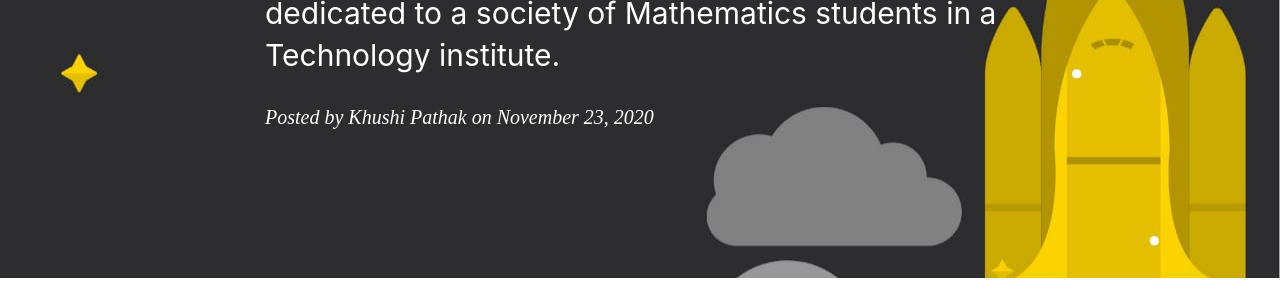
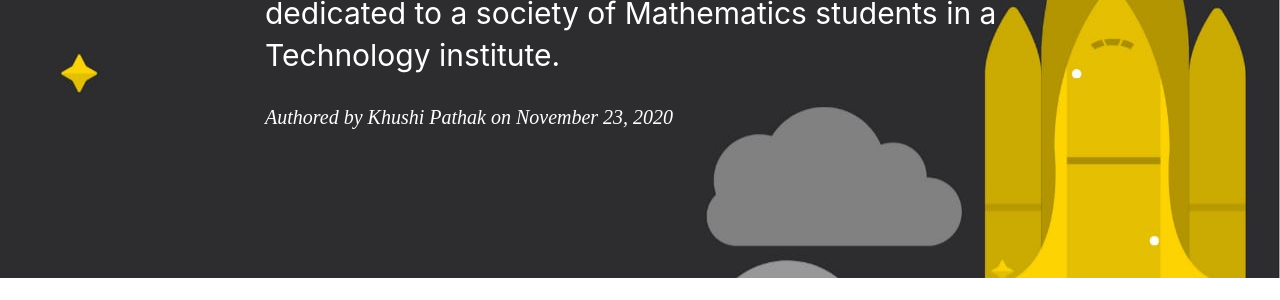
Before and after one commit to mathsociitd/blog, a Jekyll site: the page built from _posts/2020-11-23-hello-world.md, in a window 1280 px wide. Shown: the part 329-629 px from the top of the page. Built offline with Jekyll 4.4.1, drawn with Linux system fonts in a browser that asks for light colours; nearby versions of some CDN libraries; comment, search, counter and statistics services are not loaded.

Commit message:
posted -> authored

```diff
--- a/_includes/intro-header.html
+++ b/_includes/intro-header.html
@@ -43,7 +43,7 @@
                     <h1>{{ page.title }}</h1>
                     {% comment %} always create a h2 for keeping the margin {% endcomment %}
                     <h2 class="subheading">{{ page.subtitle }}</h2>
-                    <span class="meta">Posted by {% if page.author %}{{ page.author }}{% else %}{{ site.title }}{% endif %} on {{ page.date | date: "%B %-d, %Y" }}</span>
+                    <span class="meta">Authored by {% if page.author %}{{ page.author }}{% else %}{{ site.title }}{% endif %} on {{ page.date | date: "%B %-d, %Y" }}</span>
                 </div>
             </div>
         </div>
--- a/index.html
+++ b/index.html
@@ -24,7 +24,7 @@
         </div>
     </a>
     <p class="post-meta" style="font-size:0.8em; padding-top:18px;">
-        {{ post.date | date: "%b %-d, %Y" }} &nbsp; • &nbsp; {% if post.author %}Posted by {{ post.author }}{% endif %}
+        {{ post.date | date: "%b %-d, %Y" }} &nbsp; • &nbsp; {% if post.author %}Authored by {{ post.author }}{% endif %}
     </p>
 </div>
 <hr>
```
